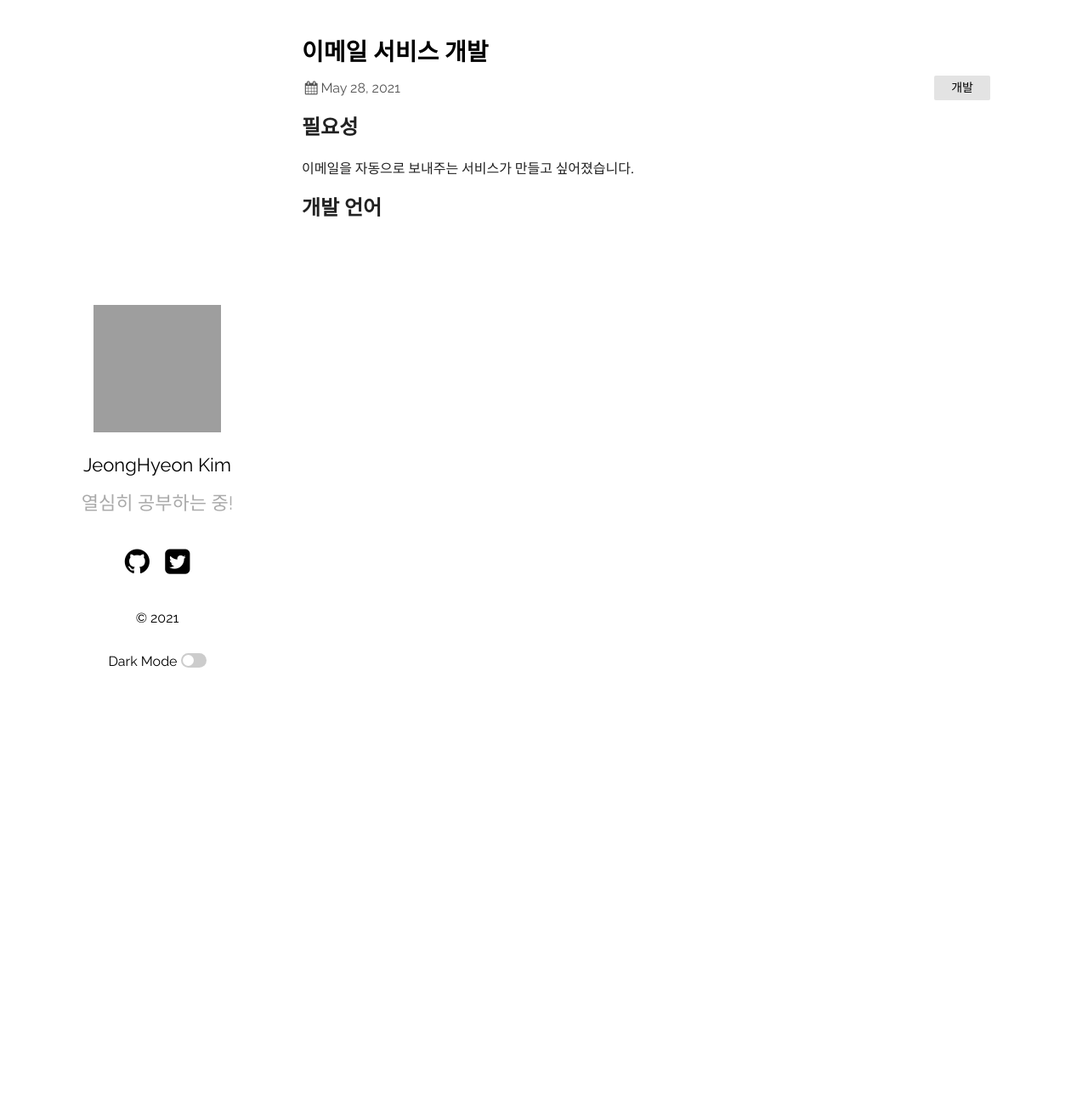
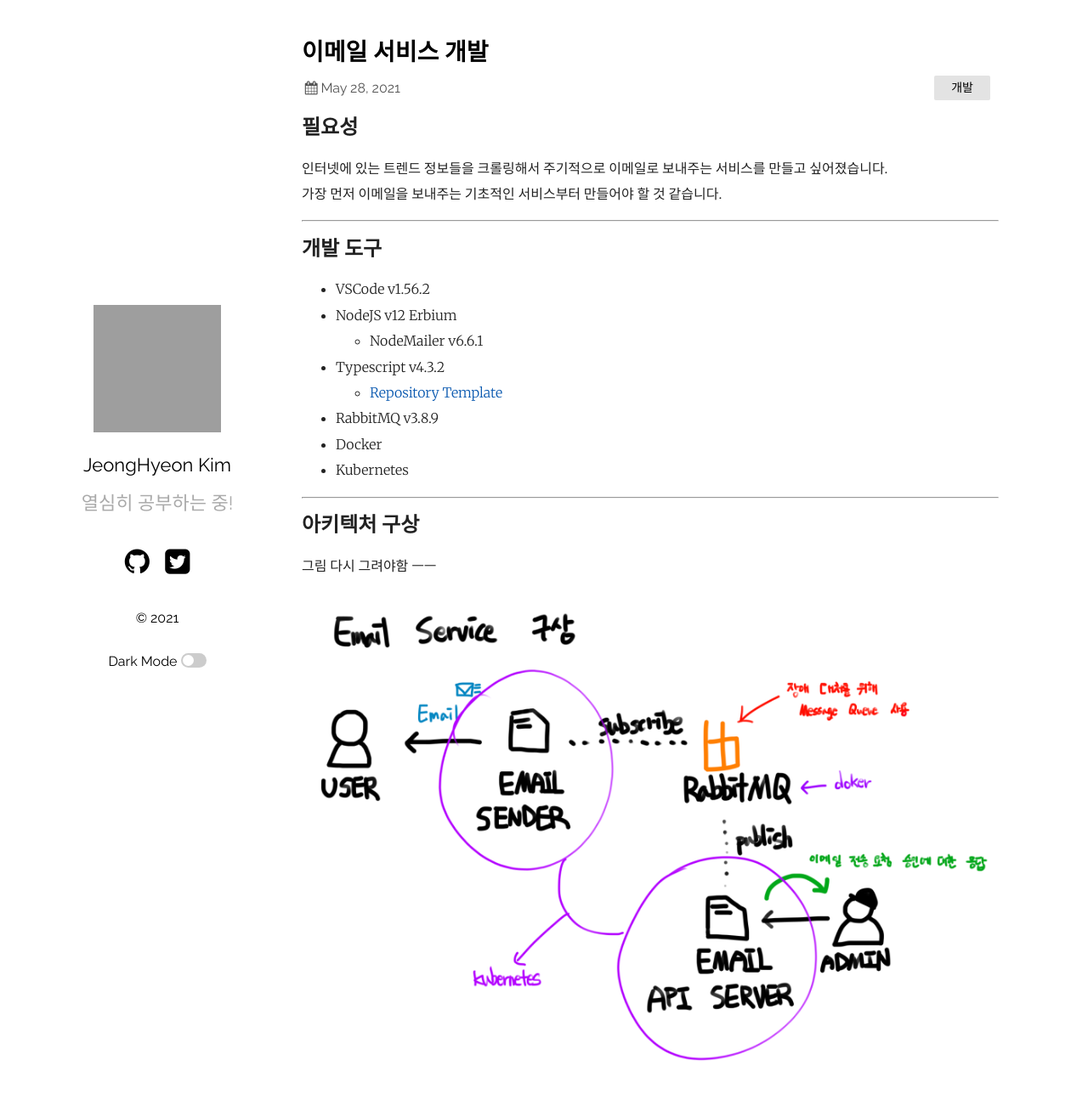
Before and after one commit to rhea-so/rhea-so.github.io, a Jekyll site: the page built from _posts/2021-05-28-email-service-development.markdown, in a window 1280 px wide and 1368 px high. Shown: the top 1288 px of the window at 85% size. Built offline with Jekyll 4.4.1, drawn with Linux system fonts in a browser that asks for light colours; comment, search, counter and statistics services are not loaded; grey boxes are pictures that could not be loaded.

Commit message:
update: Email Service 개발

```diff
--- a/_posts/2021-05-28-email-service-development.markdown
+++ b/_posts/2021-05-28-email-service-development.markdown
@@ -8,7 +8,26 @@ changefreq: daily
 
 ## 필요성
 
-이메일을 자동으로 보내주는 서비스가 만들고 싶어졌습니다.
+인터넷에 있는 트렌드 정보들을 크롤링해서 주기적으로 이메일로 보내주는 서비스를 만들고 싶어졌습니다.
+가장 먼저 이메일을 보내주는 기초적인 서비스부터 만들어야 할 것 같습니다.
 
+-----
 
-## 개발 언어
+## 개발 도구
+
+* VSCode v1.56.2
+* NodeJS v12 Erbium
+  * NodeMailer v6.6.1
+* Typescript v4.3.2
+  * [Repository Template](https://github.com/rhea-so/Typescript)
+* RabbitMQ v3.8.9
+* Docker
+* Kubernetes
+
+-----
+
+## 아키텍처 구상
+
+그림 다시 그려야함 ㅡㅡ
+
+![구상 1](/images/email-service-구상-1.png)
```
Also changed, not shown: images/email-service-구상-1.png (added).
